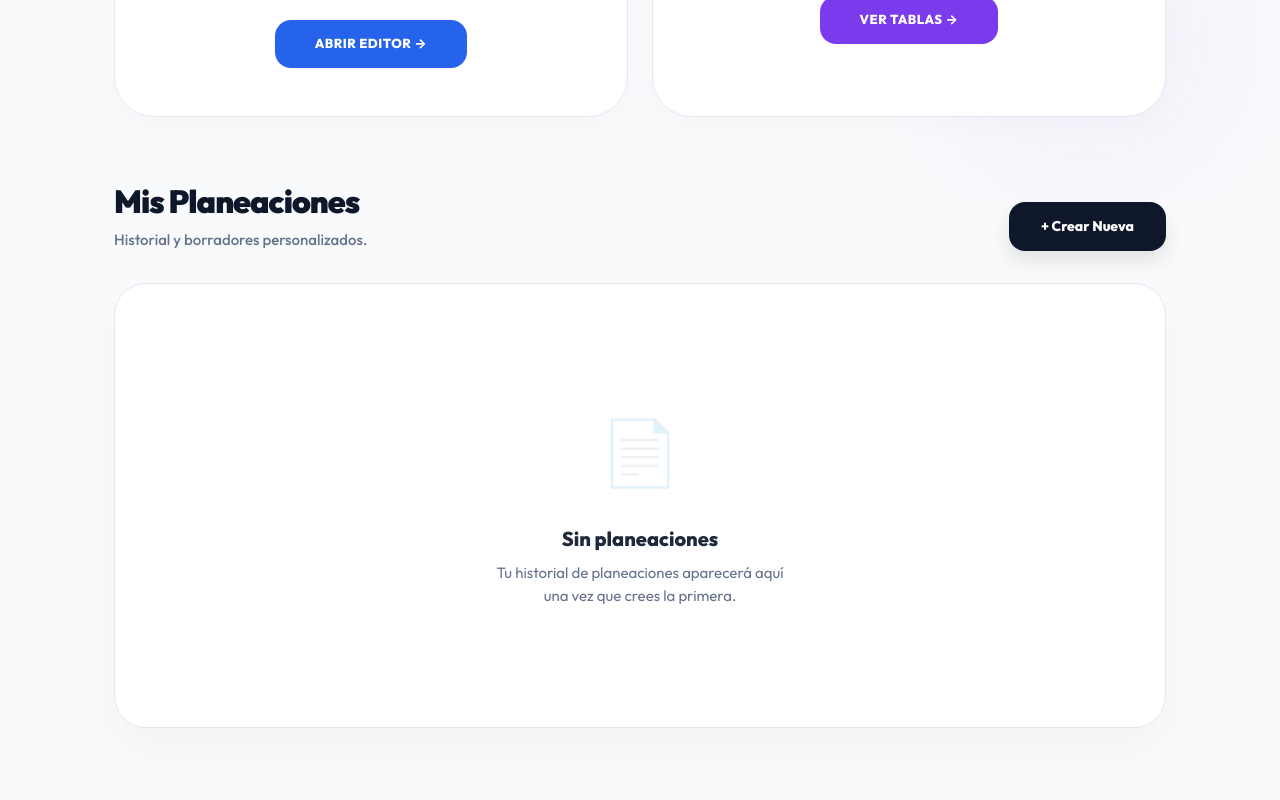
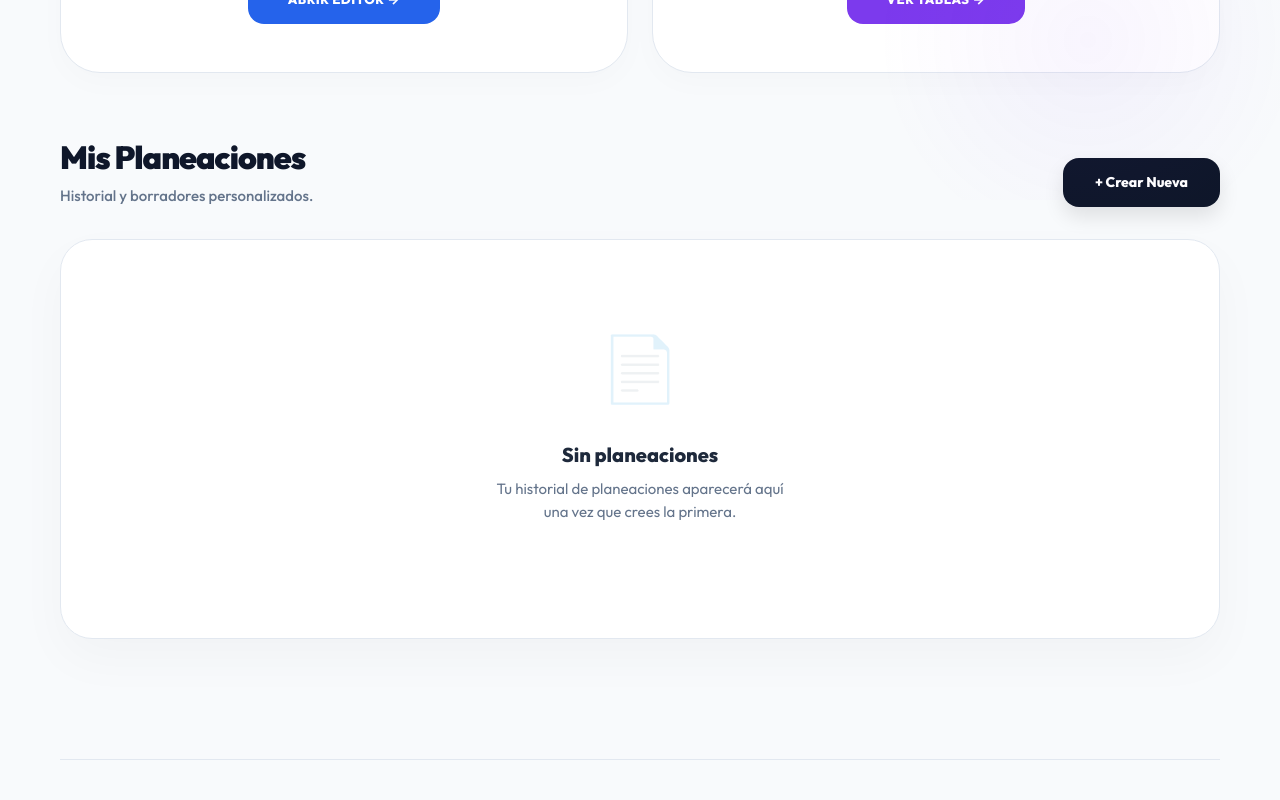
Before and after one commit to albertoMelesioChavez/Programa-Anal-tico, a Next.js app in the folder planeaciones-app/: page / in a window 1280 px wide. Shown: the part 640-1440 px from the top of the page. Built offline with nearby package versions, Linux system fonts and the light colour scheme.

Commit message:
style: refined sticky action bar behavior and removed final outer body margins for a pure edge-to-edge experience

```diff
--- a/planeaciones-app/src/app/page.js
+++ b/planeaciones-app/src/app/page.js
@@ -55,8 +55,11 @@ export default function Home() {
             <div style={{ position: 'fixed', top: '-5%', left: '-5%', width: '30%', height: '30%', background: 'radial-gradient(circle, rgba(37, 99, 235, 0.05) 0%, transparent 70%)', zIndex: 0, pointerEvents: 'none' }}></div>
             <div style={{ position: 'fixed', bottom: '-5%', right: '-5%', width: '40%', height: '40%', background: 'radial-gradient(circle, rgba(124, 58, 237, 0.05) 0%, transparent 70%)', zIndex: 0, pointerEvents: 'none' }}></div>
 
-            <div style={{ position: 'relative', zIndex: 1, maxWidth: '1100px', margin: '0 auto', padding: '60px 24px' }}>
+            {/* Main Content */}
+            <div style={{ flex: 1, padding: showForm ? '0' : '40px 60px' }} className="main-content-scroll">
 
+                {!showForm && (
+                    <>
                         {/* Hero Header */}
                         <header style={{ textAlign: 'center', marginBottom: '60px' }}>
                             <div style={{ display: 'inline-block', padding: '8px 20px', borderRadius: '100px', background: '#eff6ff', border: '1px solid #dbeafe', fontSize: '11px', fontWeight: '800', color: '#2563eb', textTransform: 'uppercase', letterSpacing: '2px', marginBottom: '24px' }}>
@@ -112,34 +115,36 @@ export default function Home() {
                                 </div>
                             </Link>
                         </section>
+                    </>
+                )}
 
                 {/* My Planning Section */}
-                <section id="planeaciones-section" style={{ paddingBottom: '120px' }}>
+                <section id="planeaciones-section" style={{ paddingBottom: showForm ? '0' : '120px' }}>
+                    {!showForm && (
                         <div style={{ display: 'flex', justifyContent: 'space-between', alignItems: 'flex-end', marginBottom: '32px' }}>
                             <div>
                                 <h3 style={{ fontSize: '32px', fontWeight: '900', color: '#0f172a', marginBottom: '4px', letterSpacing: '-1px' }}>Mis Planeaciones</h3>
                                 <p style={{ color: '#64748b', fontSize: '15px', fontWeight: '500' }}>Historial y borradores personalizados.</p>
                             </div>
-                        {!showForm && (
                             <button onClick={() => setShowForm(true)} className="btn-add">
                                 + Crear Nueva
                             </button>
+                        </div>
                     )}
-                    </div>
 
-                    <div style={{
+                    <main style={{
+                        flex: 1,
+                        overflowY: 'auto',
+                        padding: '0',
                         background: '#fff',
-                        borderRadius: '32px',
-                        padding: '40px',
-                        border: '1px solid #e2e8f0',
-                        boxShadow: '0 20px 50px rgba(0,0,0,0.03)',
-                        minHeight: '400px',
+                        borderRadius: showForm ? '0' : '32px',
+                        border: showForm ? 'none' : '1px solid #e2e8f0',
+                        boxShadow: showForm ? 'none' : '0 20px 50px rgba(0,0,0,0.03)',
+                        minHeight: showForm ? '100vh' : '400px',
                         position: 'relative'
                     }}>
                         {showForm ? (
-                            <div>
                             <PlaneacionForm onSaved={handleSaved} onCancel={() => setShowForm(false)} />
-                            </div>
                         ) : (
                             <>
                                 {loading ? (
@@ -151,15 +156,16 @@ export default function Home() {
                                 )}
                             </>
                         )}
-                    </div>
+                    </main>
                 </section>
 
-                {/* Footer */}
+                {!showForm && (
                     <footer style={{ textAlign: 'center', padding: '60px 0', borderTop: '1px solid #e2e8f0' }}>
                         <p style={{ fontSize: '14px', color: '#94a3b8', fontWeight: '600', letterSpacing: '0.5px' }}>
                             PLATAFORMA DISEÑADA POR <span style={{ color: '#475569' }}>JOSÉ ALBERTO MELESIO CHÁVEZ</span>
                         </p>
                     </footer>
+                )}
             </div>
 
             <style jsx global>{`
--- a/planeaciones-app/src/components/PlaneacionForm.jsx
+++ b/planeaciones-app/src/components/PlaneacionForm.jsx
@@ -226,23 +226,22 @@ export default function PlaneacionForm({ onSave, onCancel }) {
 
             </div>
 
-            {/* Sticky Action Bar (Inside the planning area) */}
-            <div style={{
+            {/* Sticky Action Bar (Subre y baja con el scroll, contenida) */}
+            <div className="sticky-action-bar" style={{
                 position: 'sticky',
-                bottom: '40px',
-                marginTop: '40px',
+                bottom: '30px',
+                zIndex: 1000,
                 background: '#fff',
                 padding: '12px 32px',
                 borderRadius: '100px',
-                boxShadow: '0 20px 40px rgba(0,0,0,0.15)',
+                boxShadow: '0 10px 40px rgba(0,0,0,0.1)',
                 border: '1px solid #e2e8f0',
                 display: 'flex',
                 alignItems: 'center',
                 justifyContent: 'center',
                 gap: '24px',
-                zIndex: 1000,
                 width: 'fit-content',
-                margin: '40px auto'
+                margin: '20px auto 40px auto'
             }}>
                 <div style={{ display: 'flex', flexDirection: 'column' }}>
                     <span style={{ fontSize: '9px', fontWeight: '900', color: '#94a3b8', textTransform: 'uppercase', letterSpacing: '1px' }}>Documento</span>
```
Lines whose indentation alone changed are shown as unchanged.
